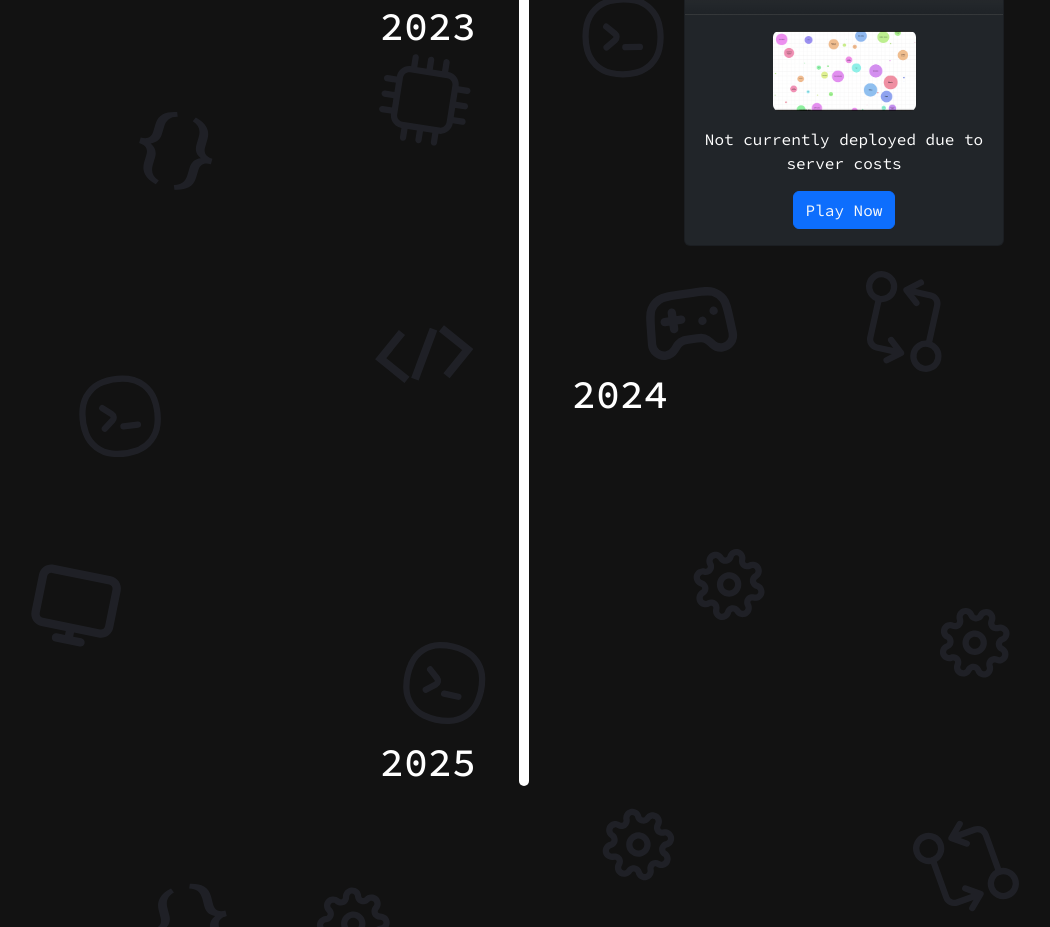
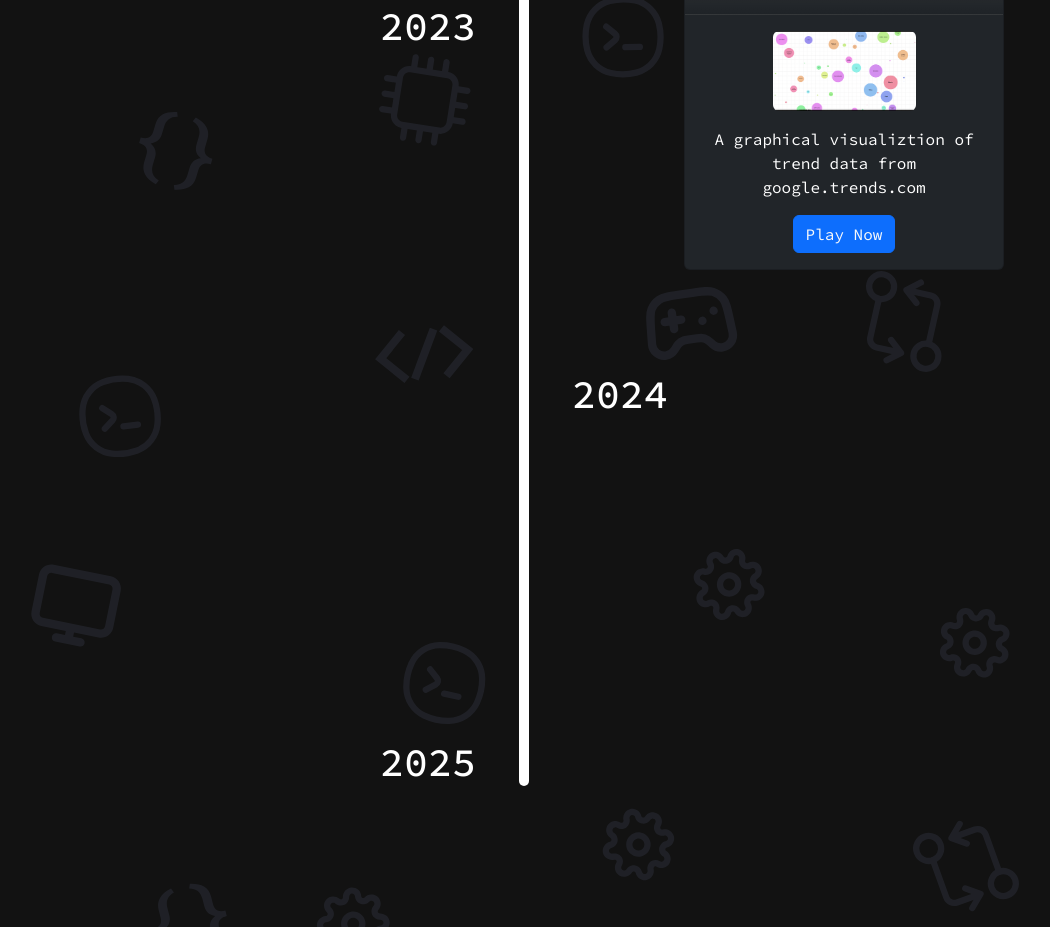
Before and after one commit to eddie-reyes/portfolio-website, a React (Vite) app: page / in a window 1280 px wide. Shown: the part 2640-3567 px from the top of the page, without its empty margins (116-1166 px from the left). Built offline with nearby package versions, Linux system fonts and the light colour scheme; some icons are missing.

Commit message:
fixed tooltip desc.

```diff
--- a/src/components/Projects.tsx
+++ b/src/components/Projects.tsx
@@ -27,9 +27,9 @@ const Projects = () => {
                     <ProjectCard
                         header="trendplots.com - 2023"
                         image={trendplots}
-                        description="Not currently deployed due to server costs"
+                        description="A graphical visualiztion of trend data from google.trends.com"
                         hyperlink="https://trendplots.com"
-                        toolTipDescription=""
+                        toolTipDescription="Not currently deployed due to server costs"
                     />
                 </div>
             </div>
```
